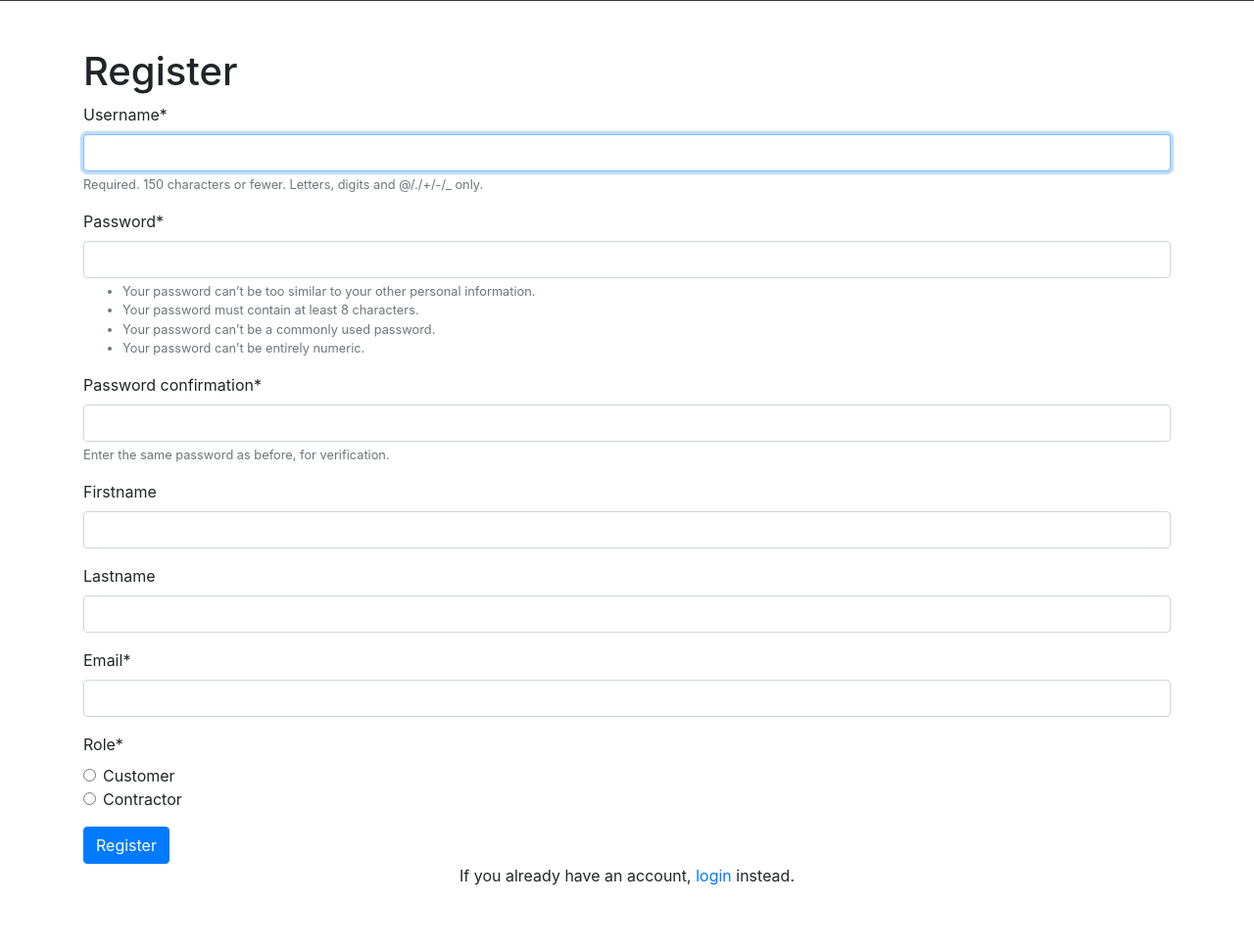
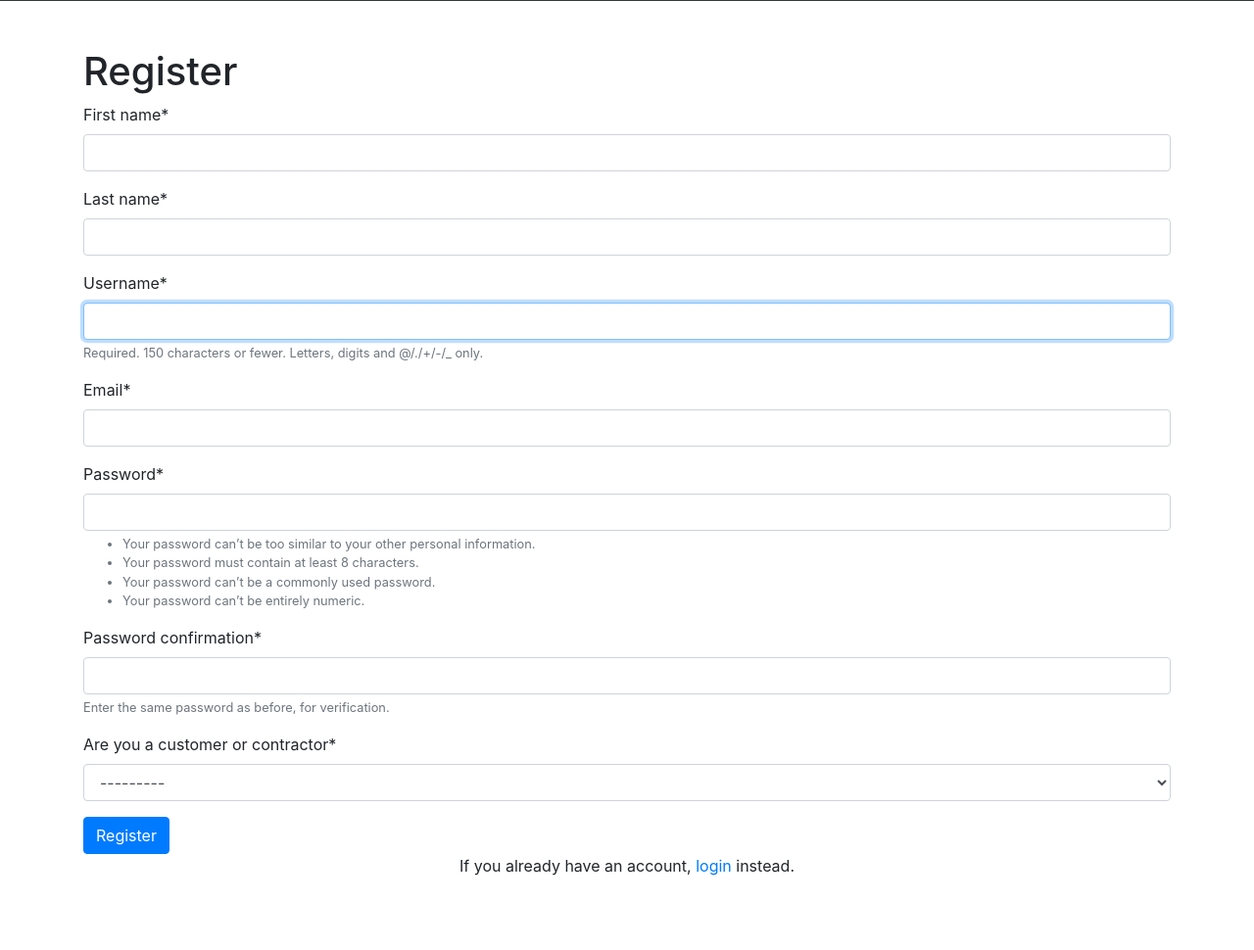
Before and after one commit to andreww0717/mowit_project, a Django app: page /register/ in a window 1280 px wide. Shown: the part 515-1485 px from the top of the page at 98% size. After the commit the page ends 1409 px from the top, so only its background shows below. Run offline with Django 4.2, Linux system fonts and the light colour scheme; some libraries are stand-ins or nearby versions.

Commit message:
Group Selection added

```diff
--- a/backend/backendcore_api/admin.py
+++ b/backend/backendcore_api/admin.py
@@ -1,3 +1,5 @@
 from django.contrib import admin
+# from .models import UserRole
+# Register your models here.
 
-# Register your models here.
+# admin.site.register(UserRole)
--- a/backend/backendcore_api/forms.py
+++ b/backend/backendcore_api/forms.py
@@ -1,35 +1,33 @@
 from django import forms
 from django.contrib.auth.forms import UserCreationForm
-from django.contrib.auth.models import User
+from django.contrib.auth.models import User, Group
+
+
 
 
 # Create your forms here.
 
 class NewUserForm(UserCreationForm):
 
-  CUSTOMER = 1
-  CONTRACTOR = 2
+	group = forms.ModelChoiceField(queryset=Group.objects.all(), required=True, label='Are you a customer or contractor')
+	first_name = forms.CharField(max_length=100, required=True)
+	last_name = forms.CharField(max_length=100, required=True)
+	email = forms.EmailField(required=True)
 
-  ROLE_CHOICES = (
-		(CUSTOMER, 'Customer'),
-  	(CONTRACTOR, 'Contractor'),
-   )
 
-  firstname = forms.CharField(max_length=100, required=False)
-  lastname = forms.CharField(max_length=100, required=False)
-  email = forms.EmailField(required=True)
-  role = forms.ChoiceField(widget=forms.RadioSelect, choices=ROLE_CHOICES)
-class Meta:
-	model = User
-	fields = ("firstname", "lastname", "username", "email", "password1", "password2", "role")
 
-def save(self, commit=True):
-	user = super(NewUserForm, self).save(commit=False)
-	user.firstname = self.cleaned_data['firstname']
-	user.lastname = self.cleaned_data['lastname']
-	user.email = self.cleaned_data['email']
-	user.role = self.cleaned_data['role']
+	class Meta:
+		model = User
+		fields = ("first_name", "last_name", "username", "email", "password1", "password2", "group")
 
-	if commit:
-		user.save()
-	return user
+	def save(self, commit=True):
+
+		# user.first_name = self.cleaned_data['first_name']
+		# user.last_name = self.cleaned_data['last_name']
+		# user.email = self.cleaned_data['email']
+
+		user = super(NewUserForm, self).save(commit=False)
+
+		if commit:
+			user.save()
+		return user
--- a/backend/backendcore_api/views.py
+++ b/backend/backendcore_api/views.py
@@ -8,7 +8,7 @@ from rest_framework.permissions import IsAdminUser
 
 
 # Django Contrib
-from django.contrib.auth.models import User
+from django.contrib.auth.models import User, Group
 from django.contrib.auth import login, logout, authenticate
 from django.contrib.auth.forms import AuthenticationForm
 from django.contrib import messages
@@ -41,8 +41,13 @@ def register_request(request):
 		form = NewUserForm(request.POST)
 		if form.is_valid():
 			user = form.save()
+			# group = Group.objects.get(name='groupname')
+			group = form.cleaned_data['group']
+			group.user_set.add(user)
+			# user.groups.add(group)
+
 			login(request, user)
-			return redirect("backendcore_api:login")
+			return redirect("backendcore_api:homepage")
 	else:
 		form = NewUserForm()
 	return render (request=request, template_name='register.html', context={"register_form":form})
--- a/backend/main/settings.py
+++ b/backend/main/settings.py
@@ -180,7 +180,7 @@ DEFAULT_AUTO_FIELD = 'django.db.models.BigAutoField'
 LOGIN_REDIRECT_URL = '/home'
 LOGOUT_REDIRECT_URL = '/login'
 
-# AUTH_USER_MODEL = 'backendcore_api.UserChoice'
+# AUTH_USER_MODEL = 'backendcore_api.UserRole'
 
 
 
```
Also changed, not shown: backend/backendcore_api/models.py (+7 -8 lines), backend/backendcore_api/migrations/0001_initial.py (added), backend/backendcore_api/templates/login.html (line endings or trailing spaces), backend/db.sqlite3.
